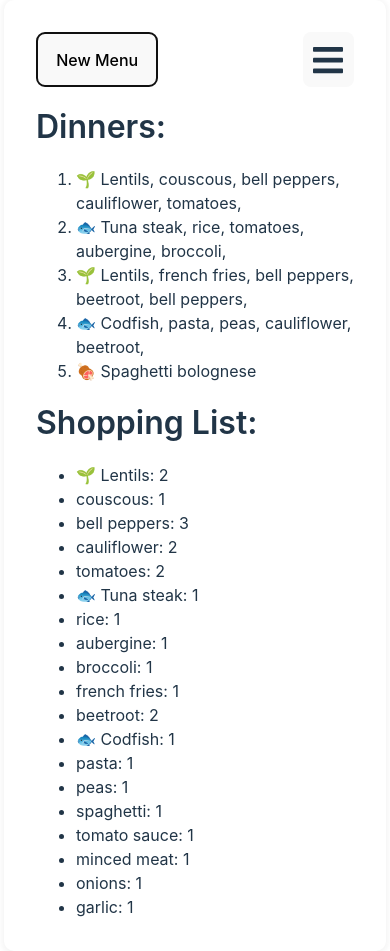
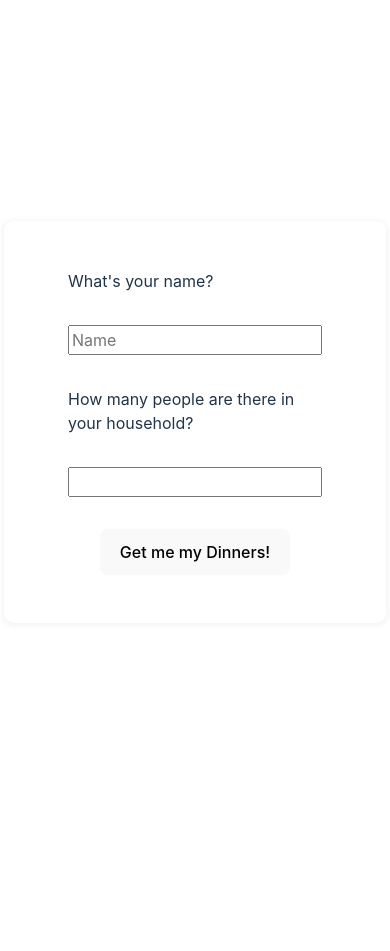
Before and after one commit to jrparente/app-simple-dinners, a React (Vite) app: page / in a window 390 px wide. Both pictures are taken after a click on the button "Get Started". After the commit the page ends 844 px from the top, so only its background shows below. Built offline with nearby package versions, Linux system fonts and the light colour scheme.

Commit message:
Refactored code to introduce  starting quiz

```diff
--- a/src/App.jsx
+++ b/src/App.jsx
@@ -5,6 +5,7 @@ import Ingredients from "./components/Ingredients";
 import ShoppingList from "./components/ShoppingList";
 import Header from "./components/Header";
 import Sidebar from "./components/Sidebar";
+import Start from "./components/Start";
 
 function App() {
   const [menus, setMenus] = useState(
@@ -16,6 +17,7 @@ function App() {
   const [isMobile, setIsMobile] = useState(window.innerWidth < 700);
   const [showSidebar, setShowSidebar] = useState(isMobile && menus.length > 0);
   const [showToggle, setShowToggle] = useState(isMobile && menus.length > 0);
+  console.log(showSidebar);
 
   // Check Window size to apply/remove Responsive Layout and functionalities to components
   useEffect(() => {
@@ -31,7 +33,7 @@ function App() {
 
   useEffect(() => {
     setShowSidebar(menus.length > 1 ? true : false);
-  }, [menus.length === 1]);
+  }, [menus.length === 1, isMobile]);
 
   useEffect(() => {
     setShowToggle(isMobile & (menus.length > 0) ? true : false);
@@ -134,6 +136,9 @@ function App() {
       )}
 
       <main className="main">
+        {menus.length === 0 && <Start createNewMeal={createNewMeal} />}
+        {menus.length > 0 && (
+          <>
             <Header
               createNewMeal={createNewMeal}
               menu={menus}
@@ -143,8 +148,6 @@ function App() {
               showSidebar={showSidebar}
             />
 
-        {menus.length > 0 && (
-          <>
             <Dinners currentMenu={findCurrentMeal()} />
 
             <ShoppingList currentMenu={findCurrentMeal()} />
--- a/src/components/Header.jsx
+++ b/src/components/Header.jsx
@@ -1,29 +1,15 @@
 import React from "react";
 
 export default function Header(props) {
+  const user = JSON.parse(localStorage.getItem("user"));
+
   return (
-    <header
-      className={`header flex ${props.menu.length === 0 ? "flex-column" : ""}`}
-    >
-      <div
-        className={`${
-          props.menu.length === 0 ? "" : "hide"
-        } flex flex-column hidden-header`}
-      >
-        <p className={`title lh-400`}>
-          Tired of trying to think about what to have for dinner?
+    <header className={`header flex ${props.isMobile ? "flex-reverse" : ""} `}>
+      <p>
+        Hi {user.username} here's your weekly menu for {user.household} people!
       </p>
-        <img src="/cooking.svg" alt="" className="header-image" />
-        <p>
-          Get simple dinner ideas and generate a shopping list for the week!
-        </p>
-      </div>
-      <button
-        onClick={props.createNewMeal}
-        className={`${props.menu.length === 0 ? "margin-inline-auto" : ""}`}
-      >
-        {props.menu.length > 0 ? "New Menu" : "Get Started"}
-      </button>
+      <div className={` flex ${props.isMobile ? "header-buttons" : ""} `}>
+        <button onClick={props.createNewMeal}>New Menu</button>
         {props.menu && (
           <button
             aria-controls="primary-nav"
@@ -57,6 +43,7 @@ export default function Header(props) {
             <span className="sr-only">Menu</span>
           </button>
         )}
+      </div>
     </header>
   );
 }
--- a/src/components/ShoppingList.jsx
+++ b/src/components/ShoppingList.jsx
@@ -3,6 +3,7 @@ import React, { useState, useEffect } from "react";
 let nextID = 0;
 
 export default function ShoppingList(props) {
+  const user = JSON.parse(localStorage.getItem("user"));
   const menu = props.currentMenu.menu;
   const [shoppingList, setShoppingList] = useState([]);
   let list = [];
@@ -33,6 +34,9 @@ export default function ShoppingList(props) {
     };
   }, [props]);
 
+  // Multiply shopping list item numbers per household number
+  console.log(shoppingList);
+
   return (
     <section className="shopping-list">
       <p className="title">Shopping List:</p>
--- a/src/components/Start.jsx
+++ b/src/components/Start.jsx
@@ -22,13 +22,15 @@ export default function Start(props) {
   function handleSubmit(event) {
     event.preventDefault();
     // submitToApi(formData)
-    localStorage.setItem("username", user.username);
-    localStorage.setItem("household", user.household);
+    console.log(user);
+    localStorage.setItem("user", JSON.stringify(user));
     props.createNewMeal();
   }
 
   return (
     <section className="start-quiz">
+      {!hideStartingScreen && (
+        <>
           <div className="flex flex-column hidden-header">
             <p className="title lh-400">
               Tired of trying to think about what to have for dinner?
@@ -37,11 +39,14 @@ export default function Start(props) {
             <p>
               Get simple dinner ideas and generate a shopping list for the week!
             </p>
-      </div>
-      <button onClick={props.createNewMeal} className="margin-inline-auto">
+            <button onClick={getStarted} className="margin-inline-auto">
               Get Started
             </button>
+          </div>
+        </>
+      )}
 
+      {hideStartingScreen && (
         <form onSubmit={handleSubmit} className="form flex flex-column">
           <label htmlFor="username">What's your name?</label>
           <input
@@ -50,6 +55,7 @@ export default function Start(props) {
             name="username"
             onChange={handleChange}
             value={user.username}
+            required="required"
           />
           <label htmlFor="household">
             How many people are there in your household?
@@ -59,10 +65,12 @@ export default function Start(props) {
             name="household"
             onChange={handleChange}
             value={user.household}
+            required="required"
           />
 
           <button className="margin-inline-auto">Get me my Dinners!</button>
         </form>
+      )}
     </section>
   );
 }
--- a/src/index.css
+++ b/src/index.css
@@ -105,6 +105,10 @@ button:focus-visible {
   flex-direction: column;
 }
 
+.flex-reverse {
+  flex-direction: column-reverse;
+}
+
 .grid {
   display: grid;
   gap: var(--gap, 1rem);
@@ -152,10 +156,14 @@ button:focus-visible {
   padding: 1rem 2rem 1rem 2rem;
 }
 
+.start-quiz {
+  padding: 2rem;
+}
+
 .header {
-  padding-top: 1rem;
-  padding-bottom: 1rem;
+  padding: 1rem 0;
   width: 100%;
+  align-items: center;
 }
 
 .hidden-header {
@@ -236,6 +244,11 @@ button:focus-visible {
   padding: 0.6em;
 }
 
+.icon-open,
+.icon-close {
+  fill: #fff;
+}
+
 @media (max-width: 700px) {
   body {
     width: calc(100% - 0.5rem);
@@ -260,10 +273,10 @@ button:focus-visible {
   .sidebar-trash-icon {
     color: #fff;
   }
-}
-.icon-open,
-.icon-close {
-  fill: #fff;
+  .header-buttons {
+    width: 100%;
+    justify-content: space-between;
+  }
 }
 
 @media (prefers-color-scheme: light) {
```
Lines whose indentation alone changed are shown as unchanged.
